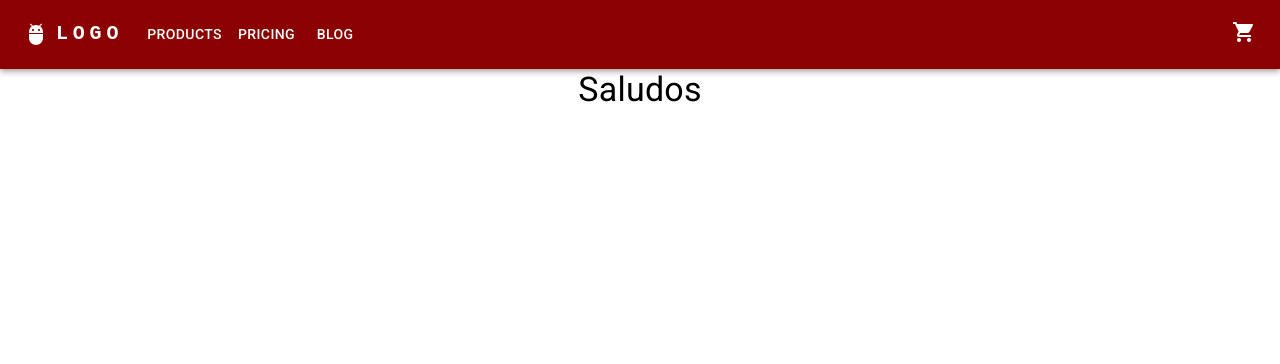
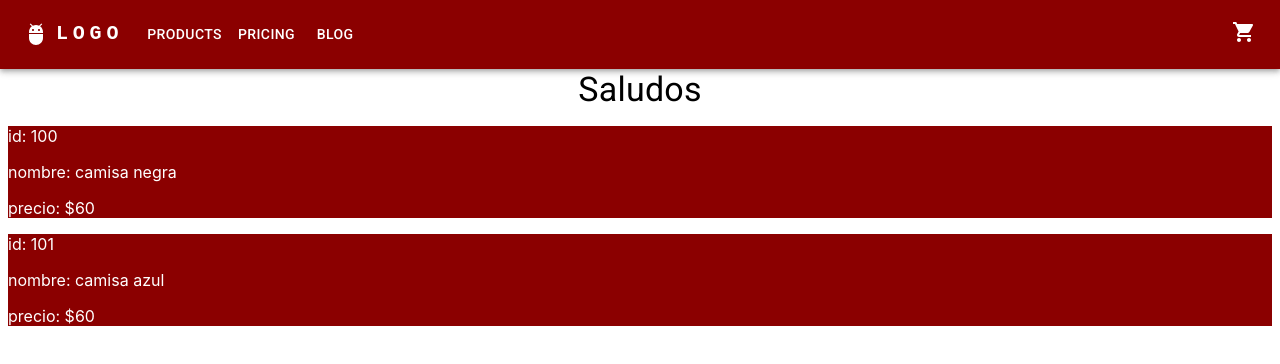
Before and after one commit to RottenReality/aplicacion-curso-react, a React (Create React App) app: page / in a window 1280 px wide. Shown: the top 364 px of the page. Built offline with nearby package versions, Linux system fonts and the light colour scheme.

Commit message:
feat: creado componente Producto con 2 ejemplos

```diff
--- a/src/App.js
+++ b/src/App.js
@@ -1,13 +1,18 @@
 import { ItemListContainer } from './components/ItemListContainer/ItemListContainer';
 import NavBar from './components/NavBar/NavBar';
+import { Producto } from './components/Producto/Producto';
 
 function App() {
 
+  let producto1 = {id: 100, name: "camisa negra", price: 60};
+  let producto2 = {id: 101, name: "camisa azul", price: 60};
 
   return (
     <div className="App">
       <NavBar />
       <ItemListContainer x = "Saludos" />
+      <Producto item = {producto1} />
+      <Producto item = {producto2} />
     </div>
   );
 }
--- /dev/null
+++ b/src/components/Producto/Producto.jsx
@@ -0,0 +1,13 @@
+import React from 'react'
+
+export const Producto = ({ item }) => {
+  console.log(item);
+
+  return (
+    <div style={{ backgroundColor: "darkred" , color: 'white', margin: '8px' }}>
+        <p>id: {item.id} </p>
+        <p>nombre: {item.name} </p>
+        <p>precio: ${item.price} </p>
+    </div>
+  )
+}
```
